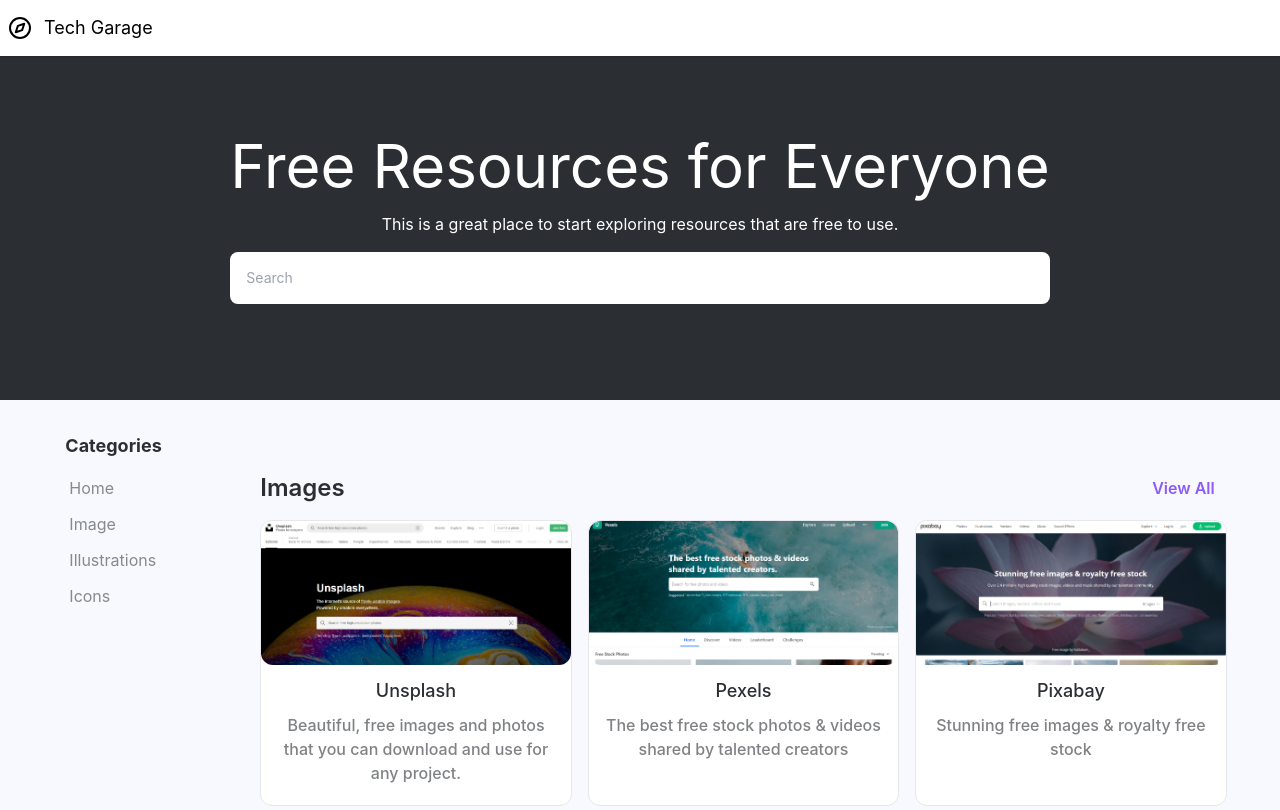
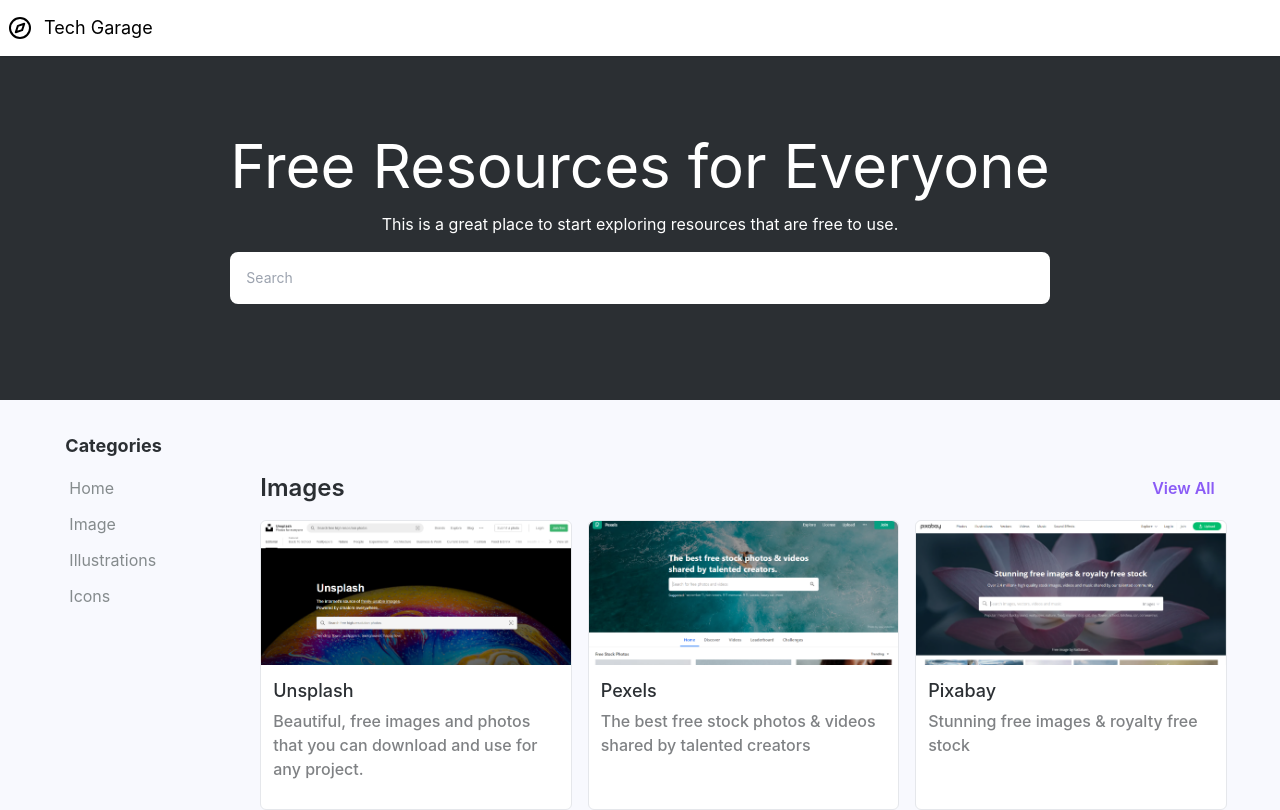
Before and after one commit to FuseOrg/TechGarage, a React (Create React App) app in the folder project/client/: page / in a window 1280 px wide. Shown: the top 810 px of the page. Built offline with nearby package versions, Linux system fonts and the light colour scheme.

Commit message:
Changed text aligment of title and description

```diff
--- a/project/client/src/components/Tool.js
+++ b/project/client/src/components/Tool.js
@@ -3,15 +3,15 @@
 const Tool = ({data}) => {
   return data.map((item, index) => (
     <a href={item.link} rel="noreferrer" target="_blank"
-      className="bg-white flex  flex-col   rounded-xl  cursor-pointer hover:shadow-xl transition-shadow duration-200 ease-in-out border border-gray-200"
+      className="bg-white flex  flex-col   rounded-md  cursor-pointer hover:shadow-xl transition-shadow duration-200 ease-in-out border border-gray-200"
       key={index}
     >
       <div className="img_container  flex items-center justify-center">
-        <img src={item.logo} alt="logo" className="rounded-xl" />
+        <img src={item.logo} alt="logo" className="rounded-tl-md rounded-tr-md" />
       </div>
 
-      <div className="tool-details flex flex-col w-full py-3 px-3  text-center">
-        <p className="mb-2 text-lg text-secondary font-medium ">
+      <div className="tool-details flex flex-col w-full py-3 px-3  text-left pb-5">
+        <p className="mb-1 text-lg text-secondary font-medium ">
           {item.title}
         </p>
         <p className="text-base text-secondary mb-2 font-medium opacity-60">{item.desc}</p>
```
